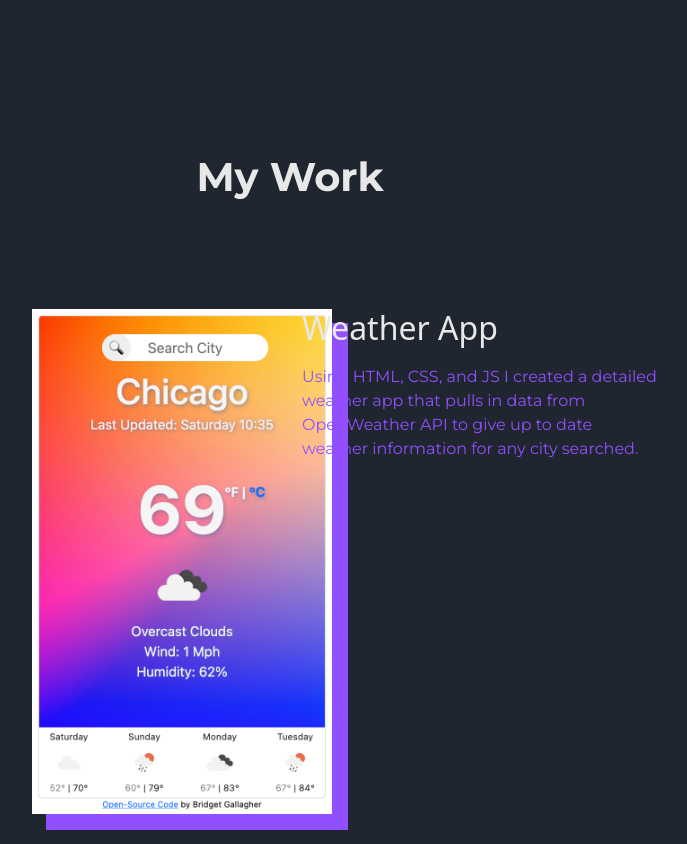
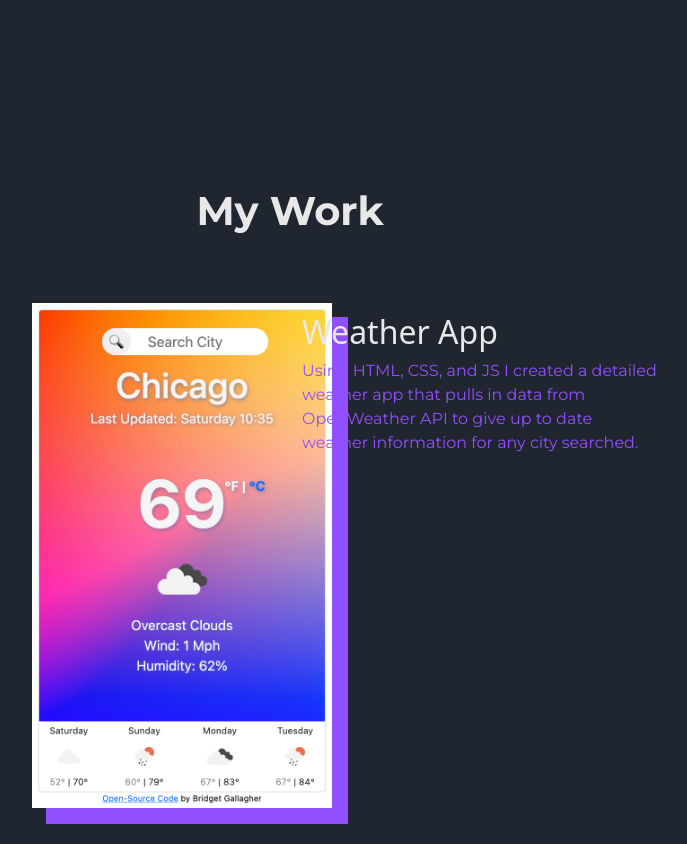
Before and after one commit to bridgetgall/Portfolio-Project, a plain HTML site: page index.html in a window 1280 px wide. Shown: the part 466-1310 px from the top of the page, without its empty margins (350-1037 px from the left). Drawn offline with nearby package versions, Linux system fonts and the light colour scheme.

Commit message:
Fixed spacing of My Work

```diff
--- a/index.html
+++ b/index.html
@@ -60,8 +60,8 @@
         </div>
         <div class="col-4">
           <div class="project-description">
-            <h2 class="mb-5 project-title">Weather App</h2>
-            <p class="mb-5 app-text">
+            <h2 class="project-title">Weather App</h2>
+            <p class="app-text">
               Using HTML, CSS, and JS I created a detailed weather app that
               pulls in data from OpenWeather API to give up to date weather
               information for any city searched.
--- a/styles/style.css
+++ b/styles/style.css
@@ -22,7 +22,7 @@ body {
   font-family: var(--main-font);
   font-weight: bold;
   color: var(--text-color);
-  padding-top: 150px;
+  margin-top: 200px;
 }
 .subheader {
   font-family: var(--main-font);
@@ -45,12 +45,14 @@ body {
   font-family: var(--main-font);
   font-weight: regular;
   color: var(--seconary-color);
-  margin-top: -30px;
 }
 .weather-app {
   max-width: 300px;
   margin-left: 300px;
-  margin-top: 100px;
+  margin-top: 60px;
   margin-bottom: 30px;
   box-shadow: 15px 15px 0px 1px var(--seconary-color);
 }
+.project-description {
+  margin-top: -30px;
+}
```
